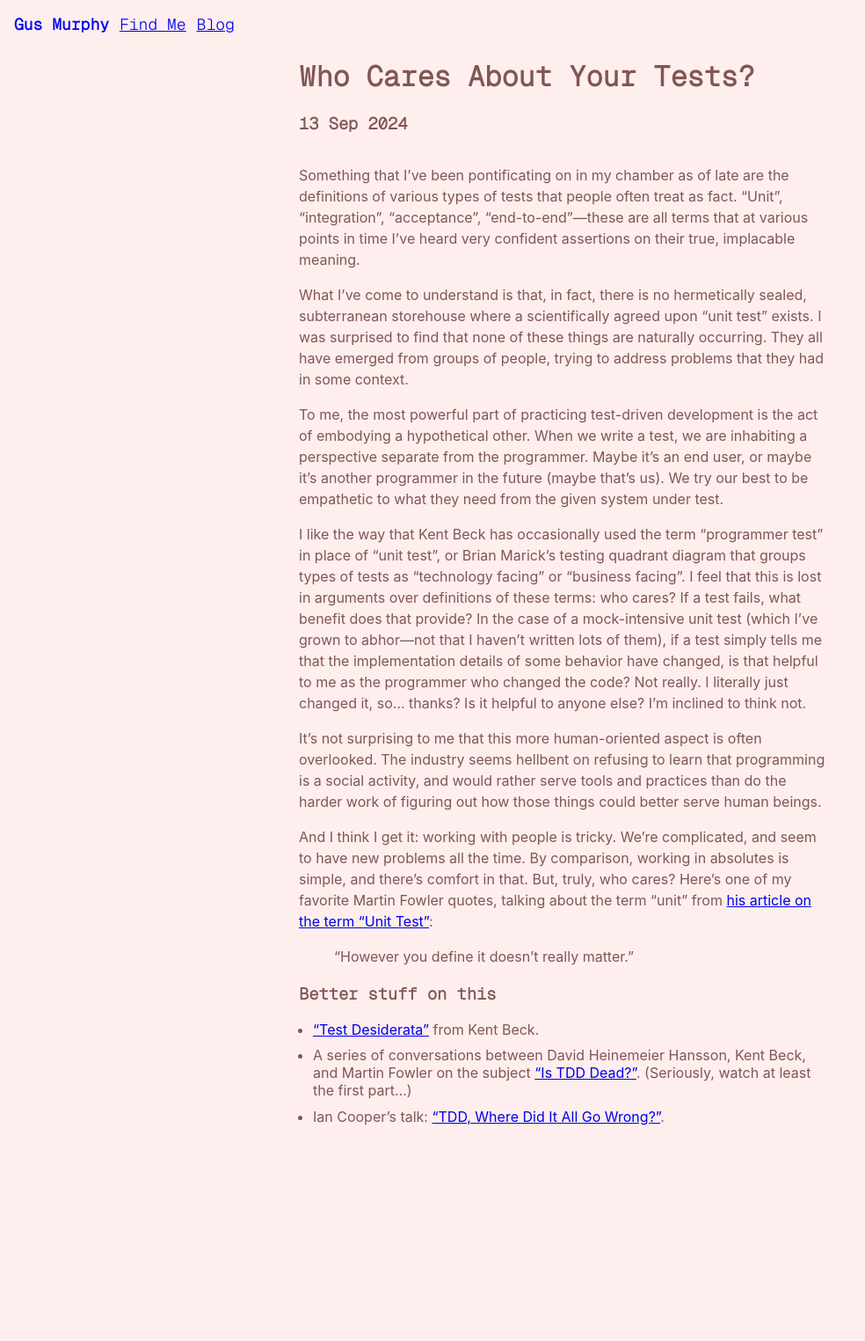
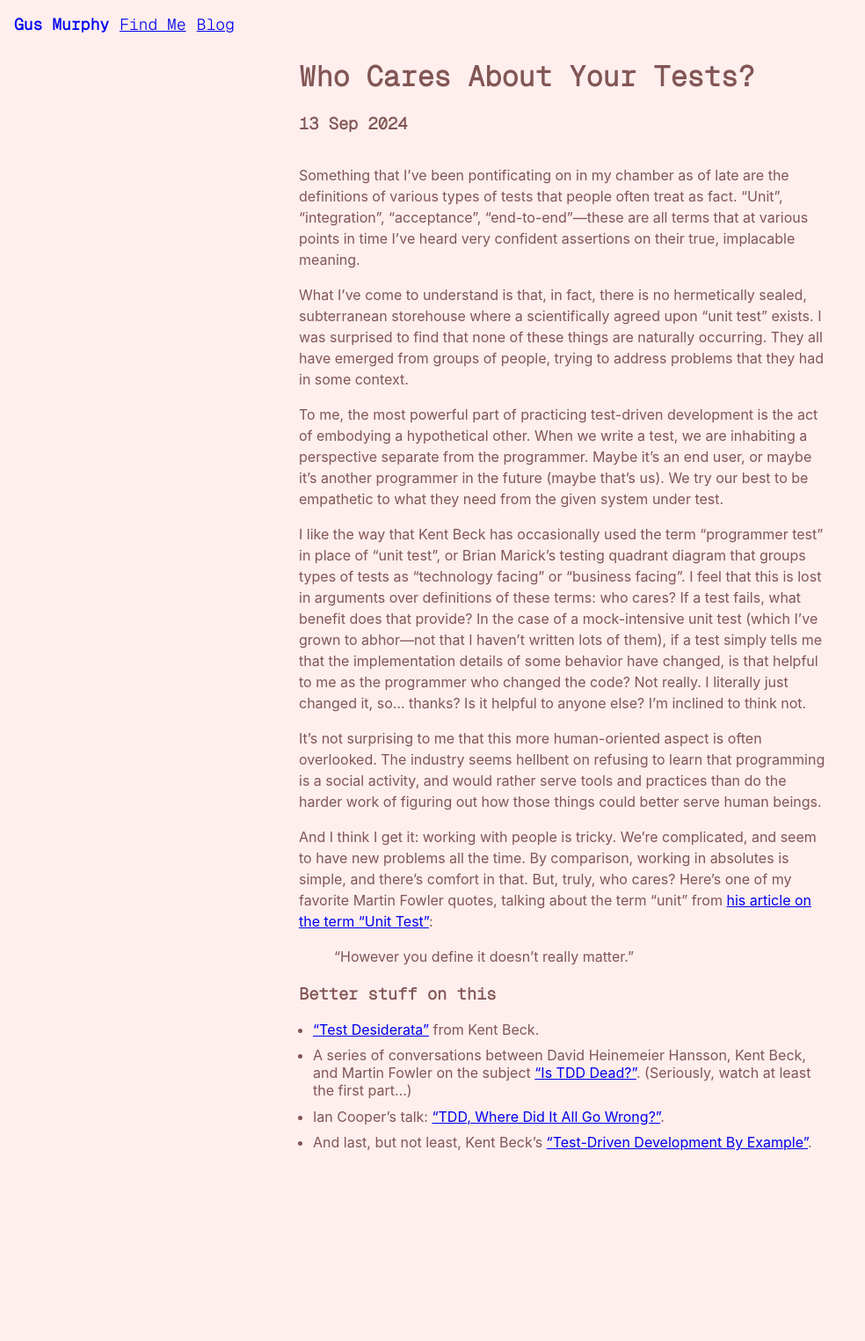
Before and after one commit to gusbmurphy/my-site, a Jekyll site: the page built from _posts/2024-09-13-who-cares.md, in a window 1280 px wide. Shown: the whole page at 88% size, without its empty margins (0-984 px from the left). Built offline with Jekyll 4.4.1, drawn with Linux system fonts in a browser that asks for light colours; before the commit the page ends 1495 px from its top, so only the background shows below that.

Commit message:
Add "TDD By Example" to extended reading

```diff
--- a/_posts/2024-09-13-who-cares.md
+++ b/_posts/2024-09-13-who-cares.md
@@ -22,3 +22,4 @@ And I think I get it: working with people is tricky. We’re complicated, and se
 - ["Test Desiderata"](https://medium.com/@kentbeck_7670/test-desiderata-94150638a4b3) from Kent Beck.
 - A series of conversations between David Heinemeier Hansson, Kent Beck, and Martin Fowler on the subject ["Is TDD Dead?"](https://martinfowler.com/articles/is-tdd-dead/). (Seriously, watch at least the first part...)
 - Ian Cooper's talk: ["TDD, Where Did It All Go Wrong?"](https://www.youtube.com/watch?v=EZ05e7EMOLM&t=488s).
+- And last, but not least, Kent Beck's ["Test-Driven Development By Example"](https://www.amazon.com/Test-Driven-Development-Kent-Beck/dp/0321146530).
```
